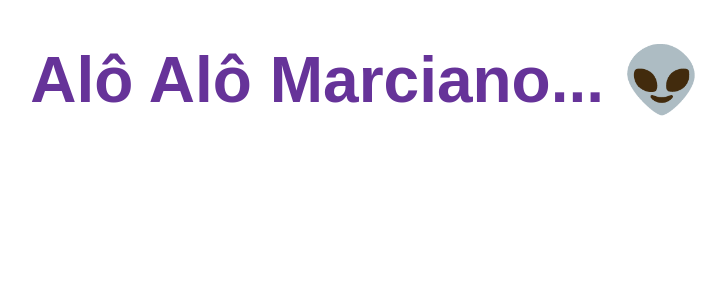
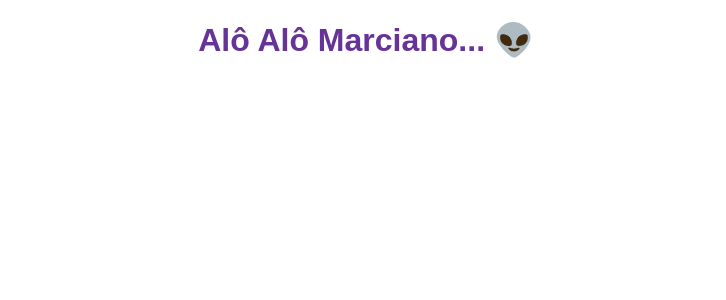
Before and after one commit to PhBros16/tabnews-project, a Next.js app: page / in a window 1280 px wide. Shown: the top 300 px of the page, without its empty margins (274-1000 px from the left). Built offline with nearby package versions, Linux system fonts and the light colour scheme.

Commit message:
mudança de frase

```diff
--- a/pages/index.jsx
+++ b/pages/index.jsx
@@ -1,7 +1,10 @@
-function Home () {
-    return <h1><h1 style={{ color: 'rebeccapurple', textAlign: 'center', fontFamily: 'sans-serif' }}>
-  Alô Alô Marciano... 👽
-</h1></h1>
+
+    function Home() {
+  return (
+    <h1 style={{ color: 'rebeccapurple', textAlign: 'center', fontFamily: 'sans-serif' }}>
+      Alô Alô Marciano... 👽
+    </h1>
+  );
 }
 
 export default Home;
```
